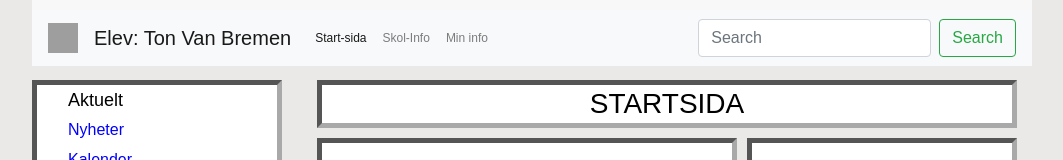
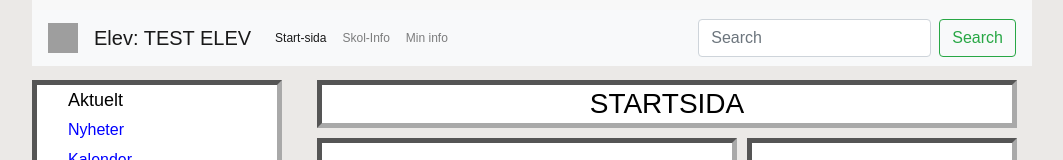
Before and after one commit to te17ton/webwebwebwebwebwebweb, a plain HTML site: page index.html in a window 1280 px wide. Shown: the top 160 px of the page, without its empty margins (108-1171 px from the left). Drawn offline with nearby package versions, Linux system fonts and the light colour scheme; grey boxes are pictures that could not be loaded.

Commit message:
Update index.html

```diff
--- a/index.html
+++ b/index.html
@@ -23,7 +23,7 @@
 				<img src="https://via.tt.se/data/images/00114/76485ddc-e62c-4493-a4f9-9034de566c2b-w_300_h_100.png" width="30" height="30" class="d-inline-block align-top" alt="">
 			  </a>
 			<div class="collapse navbar-collapse" id="navbarTogglerDemo01">
-			  <a class="navbar-brand" href="#">Elev: Ton Van Bremen</a>
+			  <a class="navbar-brand" href="#">Elev: TEST ELEV </a>
 			  <ul class="navbar-nav mr-auto mt-2 mt-lg-0">
 				<li class="nav-item active">
 				  <a class="nav-link" href="#">Start-sida <span class="sr-only">(current)</span></a>
```
